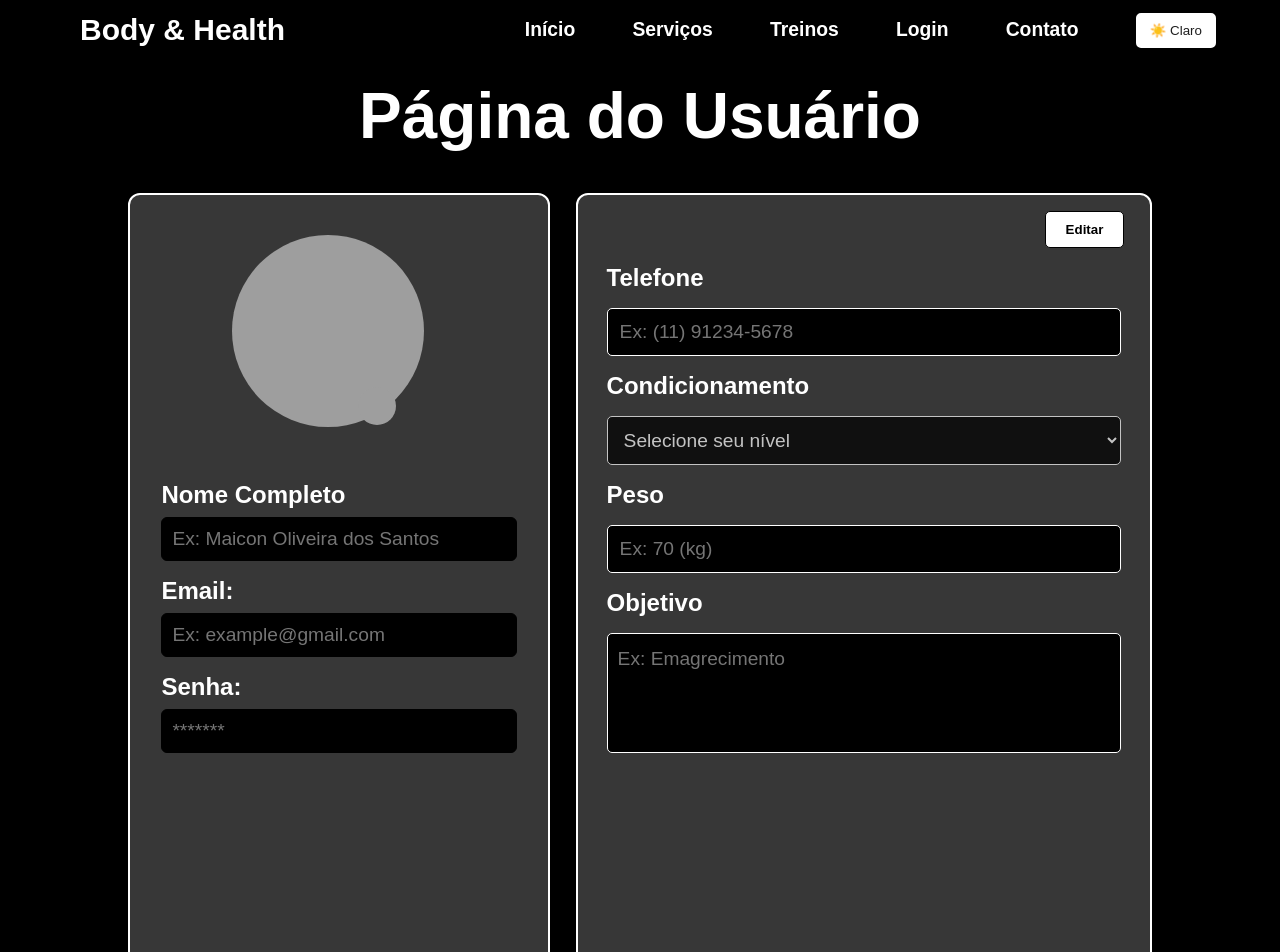
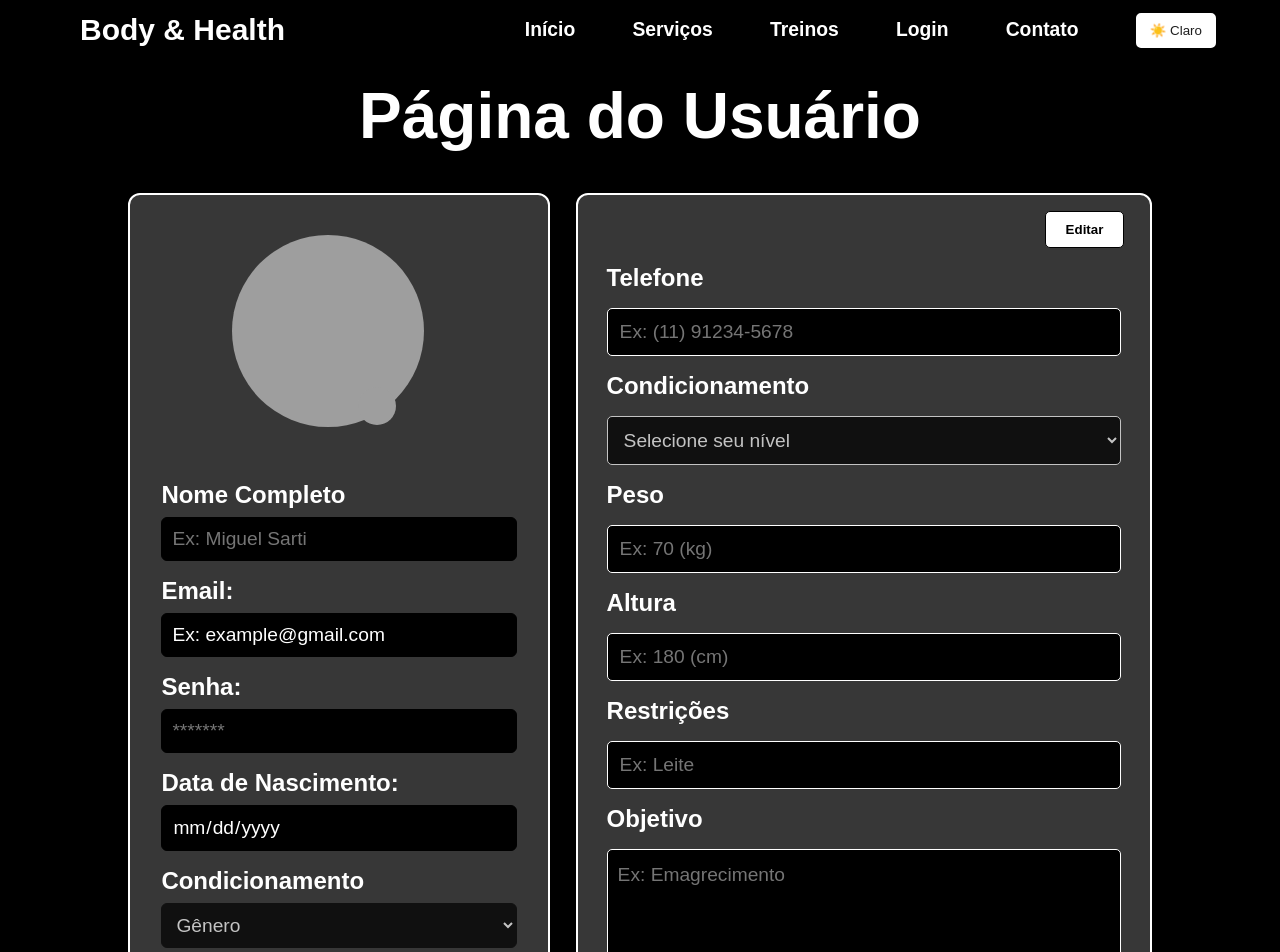
Before and after one commit to Vinirocha388/bodyhealthy-web, a Next.js app: page /usuario in a window 1280 px wide. Shown: the top 952 px of the page. Built offline with nearby package versions, Linux system fonts and the light colour scheme; grey boxes are pictures that could not be loaded.

Commit message:
feat: topics in users

```diff
--- a/src/app/usuario/page.jsx
+++ b/src/app/usuario/page.jsx
@@ -11,15 +11,17 @@ export default function Usuario() {
   const [bodyLevel, setBodyLevel] = useState("");
   const [weight, setWeight] = useState("");
   const [name, setName] = useState("");
-  const [email, setEmail] = useState("");
   const [telephone, setTelephone] = useState("");
   const [password, setPassword] = useState("");
+  const [gender, setGender] = useState("")
+  const [date, setDate] = useState("")
+  const [restrictions, setRestrictions] = useState("")
+  const [height, setHeight] = useState("")
 
   const [isEditing, setIsEditing] = useState(false);
 
   const handleEditClick = () => {
     if (isEditing) {
-      // Aqui você pode salvar os dados
     }
     setIsEditing(!isEditing);
   };
@@ -48,18 +50,11 @@ export default function Usuario() {
             type="text"
             value={name}
             onChange={(e) => setName(e.target.value)}
-            placeholder="Ex: Maicon Oliveira dos Santos"
+            placeholder="Ex: Miguel Sarti"
             disabled={!isEditing}
           />
           <p className={styles.firstCollumnTopicTitle}>Email:</p>
-          <input
-            className={styles.firstCollumnTopicText}
-            type="email"
-            value={email}
-            onChange={(e) => setEmail(e.target.value)}
-            placeholder="Ex: example@gmail.com"
-            disabled={!isEditing}
-          />
+          <p className={styles.firstCollumnTopicText}>Ex: example@gmail.com</p>
           <p className={styles.firstCollumnTopicTitle}>Senha:</p>
           <input
             className={styles.firstCollumnTopicText}
@@ -69,6 +64,35 @@ export default function Usuario() {
             placeholder="*******"
             disabled={!isEditing}
           />
+          <div className={styles.ageAndGender}>
+            <div className={styles.firstCollumnPart}>
+              <p className={styles.firstCollumnTopicTitle}>Data de Nascimento:</p>
+              <input
+                className={styles.firstCollumnTopicText}
+                type="date"
+                value={date}
+                onChange={(e) => setDate(e.target.value)}
+                placeholder="*******"
+                disabled={!isEditing}
+              />
+            </div>
+            <div className={styles.firstCollumnPart}>
+              <p className={styles.firstCollumnTopicTitle}>Condicionamento</p>
+              <select
+                className={styles.firstCollumnTopicText}
+                value={gender}
+                onChange={(e) => setGender(e.target.value)}
+                disabled={!isEditing}
+              >
+                <option value="" disabled>
+                  Gênero
+                </option>
+                <option value="Masculino">Masculino</option>
+                <option value="Feminino">Feminino</option>
+                <option value="Outro">Outro</option>
+              </select>
+            </div>
+          </div>
         </div>
 
         <div className={styles.secondCollumn}>
@@ -147,6 +171,30 @@ export default function Usuario() {
             </div>
 
             <div className={styles.secondCollumnTopicDiv}>
+              <p className={styles.secondCollumnTopicTitle}>Altura</p>
+              <input
+                className={styles.secondCollumnTopicText}
+                type="number"
+                value={height}
+                onChange={(e) => setHeight(e.target.value)}
+                placeholder="Ex: 180 (cm)"
+                disabled={!isEditing}
+              />
+            </div>
+
+            <div className={styles.secondCollumnTopicDiv}>
+              <p className={styles.secondCollumnTopicTitle}>Restrições</p>
+              <input
+                type="text"
+                className={styles.secondCollumnTopicText}
+                value={restrictions}
+                onChange={(e) => setRestrictions(e.target.value)}
+                placeholder="Ex: Leite"
+                disabled={!isEditing}
+              />
+            </div>
+
+            <div className={styles.secondCollumnTopicDiv}>
               <p className={styles.secondCollumnTopicTitle}>Objetivo</p>
               <textarea
                 className={styles.secondCollumnTopicTextGoal}
--- a/src/app/usuario/usuario.module.css
+++ b/src/app/usuario/usuario.module.css
@@ -14,7 +14,7 @@
     justify-content: center;
     align-items: center;
     width: 100%;
-    height: 100vh;
+    height: 105vh;
     flex-direction: row;
     margin-top: 5vh;
     margin-bottom: 8vh;
@@ -227,7 +227,8 @@
         margin-right: 0;
         width: 50%;
         position: relative;
-        top: 77.5vh;
+        top: 95vh;
+        z-index: 1;
     }
 }
 
@@ -264,6 +265,6 @@
         width: 70%;
         font-size: 1rem;
         padding: 8px 16px;
-        top: 71vh;
+        top: 85vh;
     }
 }
```
